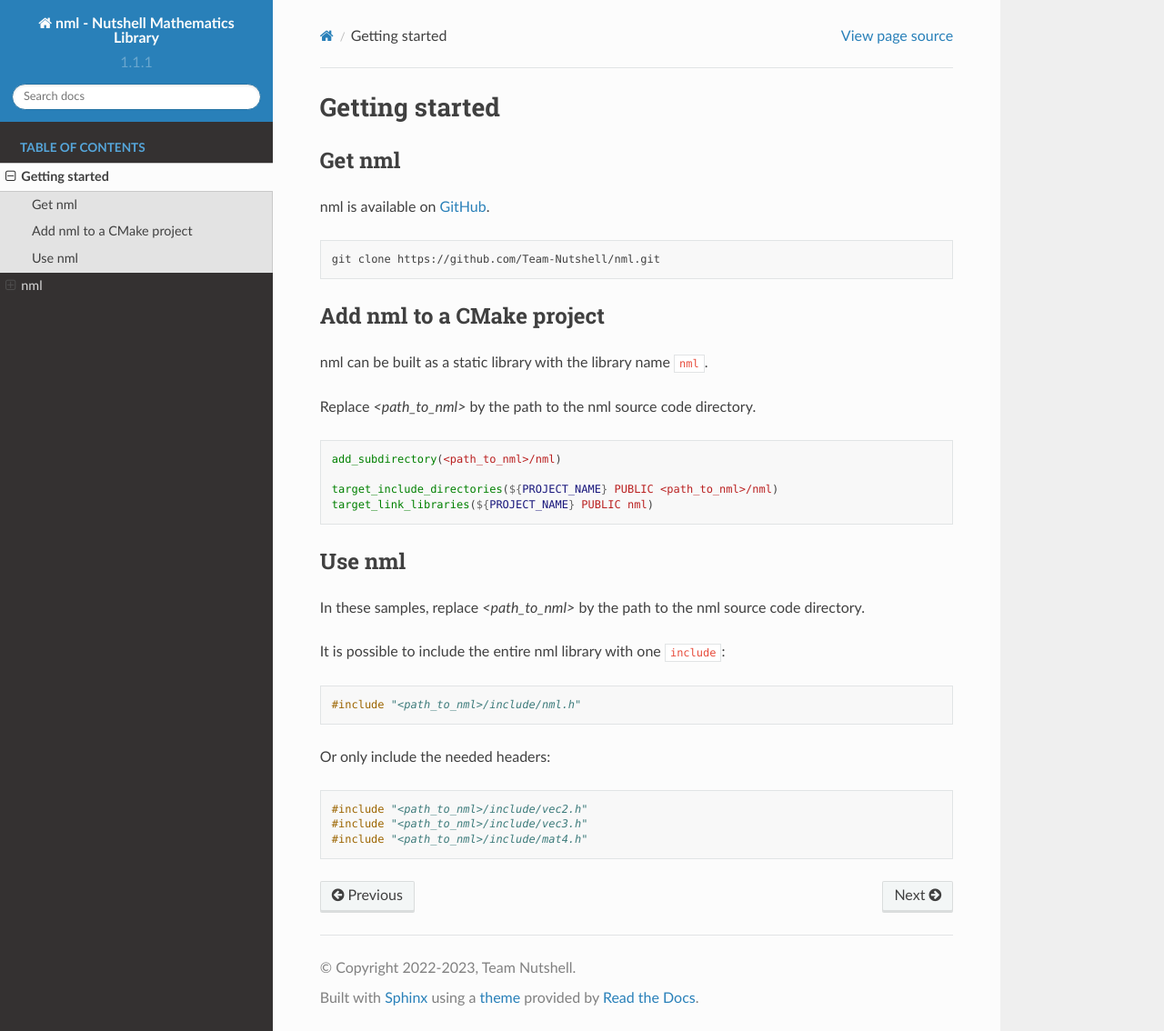
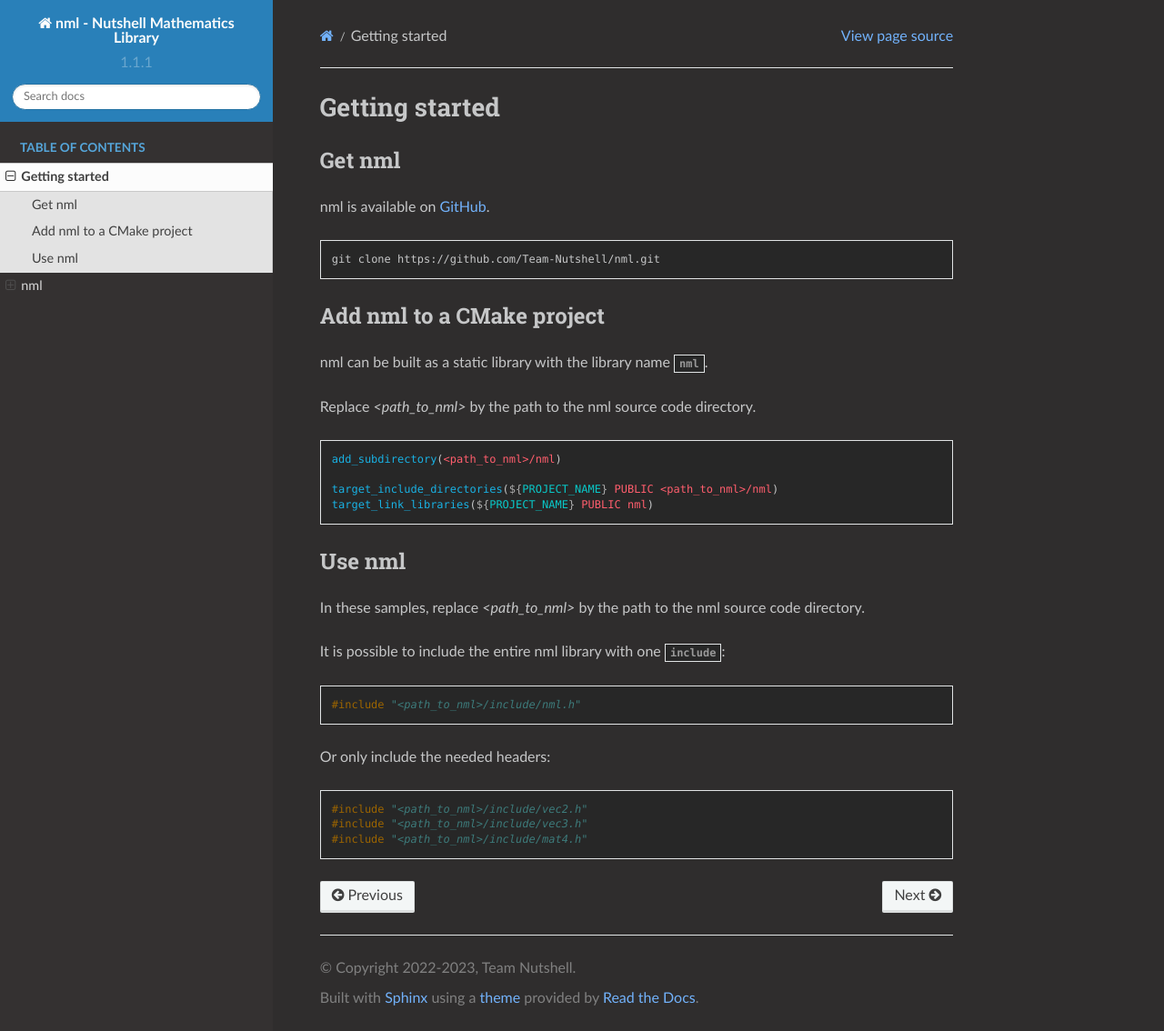
Before and after one commit to Team-Nutshell/nml, a Sphinx documentation site: the page built from docs/source/getting_started/index.rst, in a window 1280 px wide and 1134 px high. Shown: the whole window at 91% size. Built offline with Sphinx 7.4.7 and the Read the Docs theme 2.0.0, drawn with Linux system fonts in a browser that asks for light colours.

Commit message:
add custom css

```diff
--- a/docs/source/_static/custom.css
+++ b/docs/source/_static/custom.css
@@ -1,3 +1,101 @@
 .code-table td {
 	white-space: normal !important;
 }
+
+body {
+	color: #c6c7c8;
+}
+
+.wy-nav-content-wrap {
+	background: #2f2d2d;
+}
+
+.wy-nav-content {
+	background: #2f2d2d;
+}
+
+a {
+	color: #72b2fb;
+}
+
+.rst-content code.literal, .rst-content tt.literal {
+	color: #999999;
+	font-weight: bold;
+	background-color: #272727;
+}
+
+.rst-content table.docutils thead, .rst-content table.field-list thead, .wy-table thead {
+	color: #c6c7c8;
+}
+
+.rst-content table.docutils:not(.field-list) tr:nth-child(2n-1) td, .wy-table-backed, .wy-table-odd td, .wy-table-striped tr:nth-child(2n-1) td {
+	background-color: #272727;
+}
+
+.rst-content table.docutils td, .rst-content table.field-list td, .wy-table td {
+	background-color: #2f2d2d;
+}
+
+.rst-content .linenodiv pre, .rst-content div[class^="highlight"] pre, .rst-content pre.literal-block {
+	background-color: #272727;
+}
+
+.highlight .c1 {
+	color: #62b950;
+}
+
+.highlight .k, .highlight .kv {
+	color: #acacac;
+}
+
+.highlight .kt {
+	color: #93acf9;
+}
+
+.highlight .mf {
+	color: #06bfbf;
+}
+
+.highlight .mi {
+	color: #09c8c8;
+}
+
+.highlight .nb {
+	color: #19B1E3;
+}
+
+.highlight .nc {
+	color: #93acf9;
+}
+
+.highlight .nf {
+	color: #ff5e6d;
+}
+
+.highlight .nl {
+	color: #ff5e6d;
+}
+
+.highlight .nt {
+	color: #8b8bfd;
+}
+
+.highlight .nv {
+	color: #09c8c8;
+}
+
+.highlight .o {
+	color: #acacac;
+}
+
+.highlight .s {
+	color: #ff5e6d;
+}
+
+.highlight .se {
+	color: #ff5e6d;
+}
+
+.highlight .si {
+	color: #ff5e6d;
+}
```
